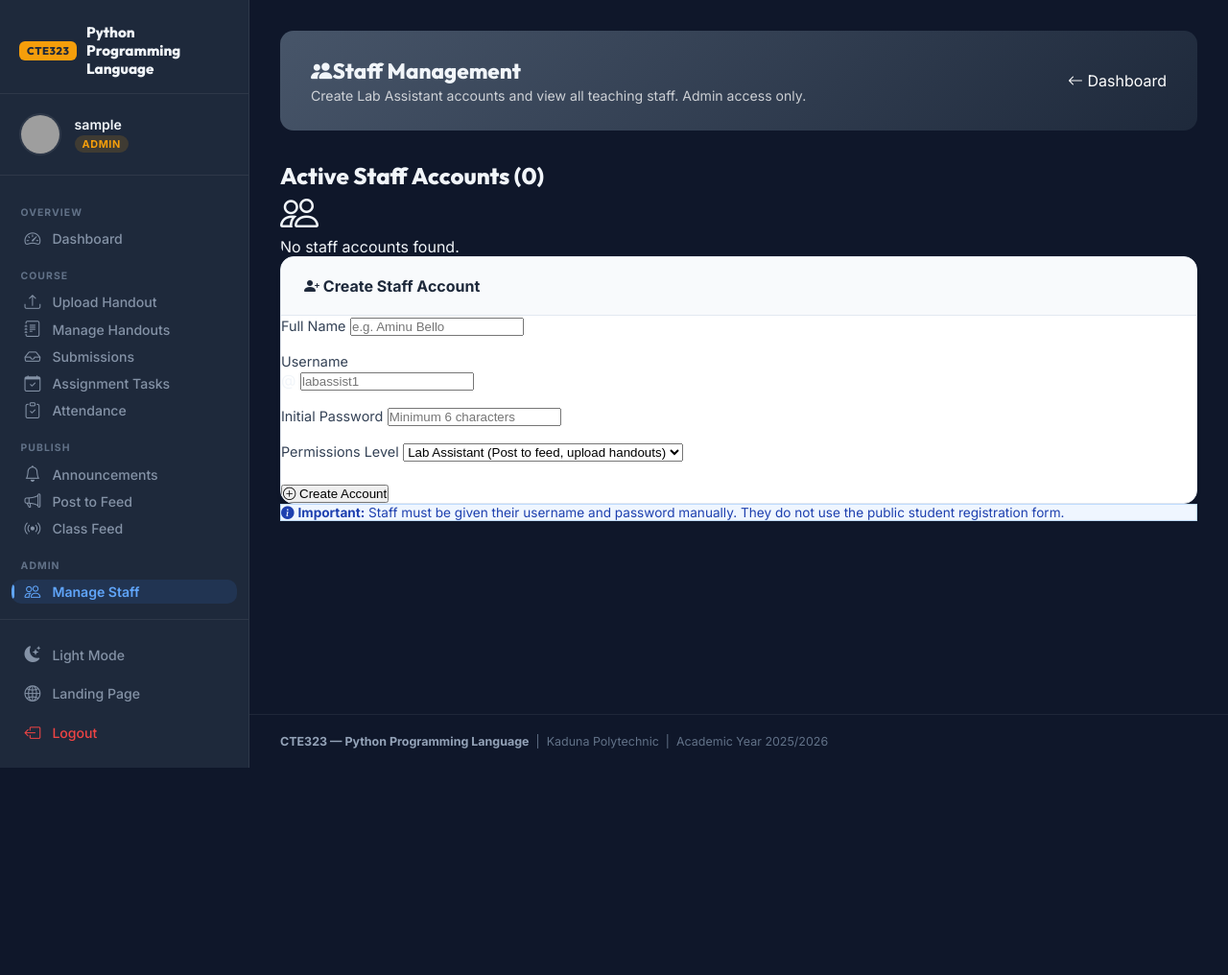
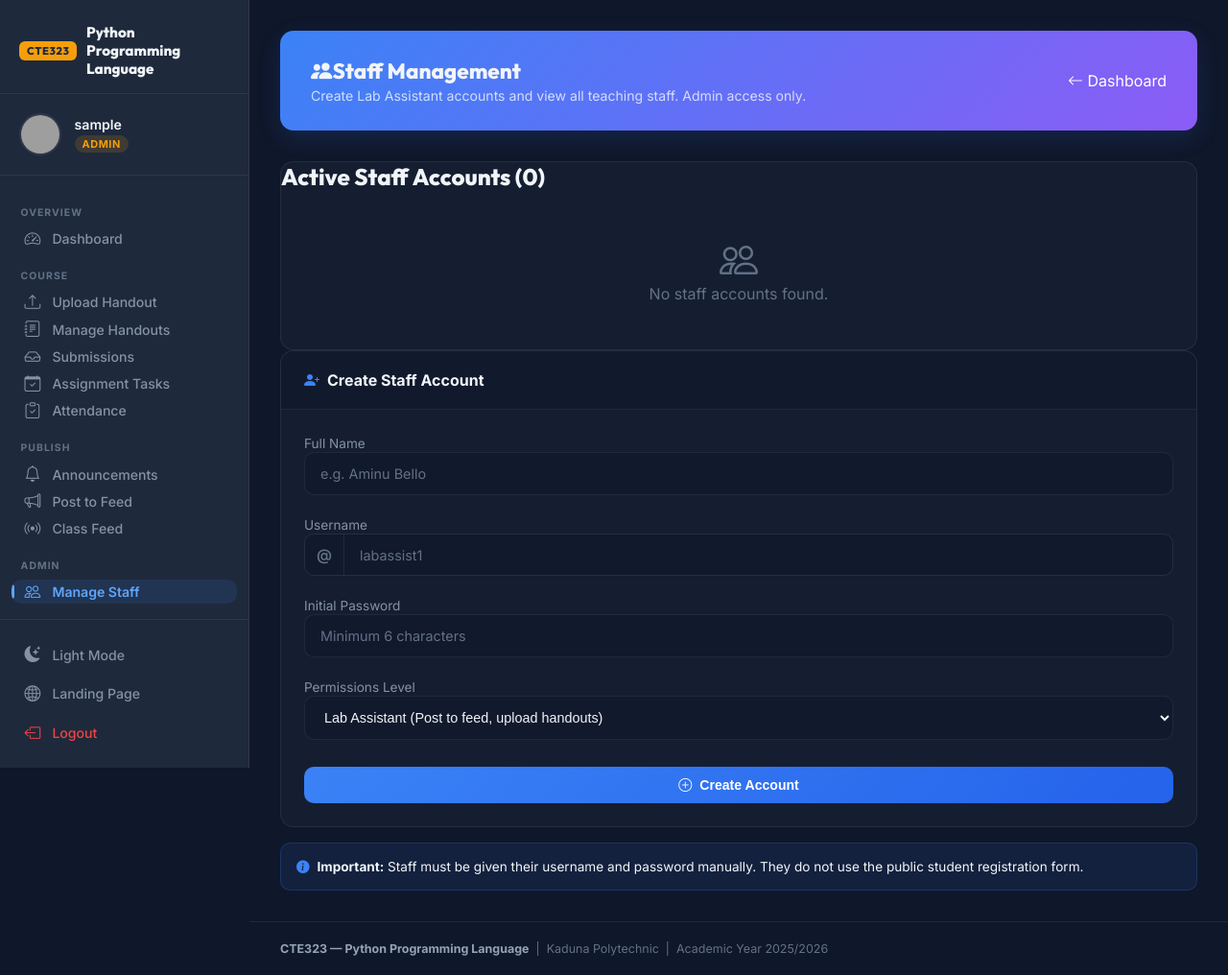
Before and after one commit to baabz/CTE323_LMS, a Flask app: page /admin/manage-staff in a window 1280 px wide. Shown: the whole page at 96% size. Before the commit the page ends 800 px from the top, so only its background shows below. Run offline with Flask 3, Linux system fonts and the light colour scheme; the visitor is signed in with stand-in values (Sample User, id 1); data that the repository does not hold is empty; some libraries are stand-ins or nearby versions; grey boxes are pictures that could not be loaded.

Commit message:
Fix styling on staff management page to align with the premium theme and support dark/light modes

```diff
--- a/templates/admin/manage_staff.html
+++ b/templates/admin/manage_staff.html
@@ -4,24 +4,27 @@
 {% block extra_head %}
 <style>
   .page-header {
-    background: linear-gradient(135deg, #475569 0%, #1e293b 100%);
+    background: linear-gradient(135deg, var(--accent-blue), var(--accent-purple));
     border-radius: 14px; padding: 1.75rem 2rem;
     color: #fff; margin-bottom: 2rem;
+    box-shadow: 0 8px 25px rgba(59, 130, 246, 0.15);
   }
   .page-header h1 { font-size: 1.4rem; font-weight: 700; margin: 0 0 0.2rem; }
   .page-header p  { color: rgba(255,255,255,0.75); margin: 0; font-size: 0.88rem; }
 
   /* Table styling */
   .staff-table th {
-    background: #f8fafc; font-size: 0.72rem; text-transform: uppercase;
-    letter-spacing: 0.06em; color: #64748b; font-weight: 700;
-    padding: 0.9rem 1.25rem; border-bottom: 1px solid #e2e8f0;
+    background: var(--input-bg);
+    font-size: 0.72rem; text-transform: uppercase;
+    letter-spacing: 0.06em; color: var(--text-muted); font-weight: 700;
+    padding: 0.9rem 1.25rem; border-bottom: 1px solid var(--border);
   }
   .staff-table td {
     padding: 1rem 1.25rem; vertical-align: middle;
-    border-bottom: 1px solid #f1f5f9; font-size: 0.9rem;
+    border-bottom: 1px solid var(--border); font-size: 0.9rem;
+    color: var(--text-primary);
   }
-  .staff-table tbody tr:hover { background: #f8fafc; }
+  .staff-table tbody tr:hover { background: var(--table-row-hover); }
   .staff-table tbody tr:last-child td { border-bottom: none; }
 
   /* Role badges */
@@ -29,8 +32,8 @@
     font-size: 0.7rem; font-weight: 700; text-transform: uppercase;
     letter-spacing: 0.06em; padding: 4px 10px; border-radius: 20px;
   }
-  .role-badge.admin { background: #fef3c7; color: #b45309; }
-  .role-badge.sub   { background: #ccfbf1; color: #0f766e; }
+  .role-badge.admin { background: rgba(245,158,11,0.15); color: var(--accent-amber); }
+  .role-badge.sub   { background: rgba(16,185,129,0.15); color: var(--accent-green); }
 
   .avatar-circle {
     width: 38px; height: 38px; border-radius: 50%;
@@ -38,20 +41,22 @@
     display: flex; align-items: center; justify-content: center;
     flex-shrink: 0;
   }
-  .avatar-circle.admin { background: linear-gradient(135deg, #f59e0b, #d97706); }
-  .avatar-circle.sub   { background: linear-gradient(135deg, #14b8a6, #0f766e); }
+  .avatar-circle.admin { background: linear-gradient(135deg, var(--accent-amber), #d97706); }
+  .avatar-circle.sub   { background: linear-gradient(135deg, var(--accent-green), #0f766e); }
 
   /* Form card */
   .form-card {
-    background: #fff; border: 1px solid #e2e8f0; border-radius: 14px;
-    box-shadow: 0 4px 6px -1px rgba(0,0,0,0.05); overflow: hidden;
+    background: var(--card-bg);
+    backdrop-filter: blur(16px);
+    border: 1px solid var(--border);
+    border-radius: 14px;
+    overflow: hidden;
   }
   .form-card .card-header {
-    background: #f8fafc; border-bottom: 1px solid #e2e8f0;
-    padding: 1.25rem 1.5rem; font-weight: 700; color: #1e293b;
+    background: var(--input-bg);
+    border-bottom: 1px solid var(--border);
+    padding: 1.25rem 1.5rem; font-weight: 700; color: var(--text-primary);
   }
-
-  /* ===== FORM ERROR STYLING (Dark Theme Aligned) ===== */
 
   /* Form-level error summary */
   .flash-msg {
@@ -62,22 +67,22 @@
   .flash-msg.danger {
     background: rgba(239,68,68,0.08);
     border: 1px solid rgba(239,68,68,0.18);
-    color: #f87171;
+    color: #fca5a5;
   }
   .flash-msg i { font-size: 1.1rem; flex-shrink: 0; }
   .flash-msg strong { font-weight: 600; }
   .flash-msg > div { line-height: 1.4; }
 
   /* Field wrapper for conditional error styling */
-  .form-field-group { margin-bottom: 1rem; position: relative; }
-  .form-field-group.has-error .form-label { color: #ef4444; font-weight: 600; }
-  .form-field-group.has-error .form-control,
+  .form-field-group { margin-bottom: 1.25rem; position: relative; }
+  .form-field-group.has-error .form-label { color: #f87171; font-weight: 600; }
+  .form-field-group.has-error .input-dark,
   .form-field-group.has-error .form-select {
     border-color: #f87171 !important;
     background-color: rgba(239,68,68,0.02);
     box-shadow: 0 0 0 3px rgba(239,68,68,0.1);
   }
-  .form-field-group.has-error .form-control:focus,
+  .form-field-group.has-error .input-dark:focus,
   .form-field-group.has-error .form-select:focus {
     border-color: #f87171 !important;
     box-shadow: 0 0 0 3px rgba(239,68,68,0.15) !important;
@@ -98,6 +103,52 @@
     flex-shrink: 0;
     font-size: 0.85rem;
     margin-top: 2px;
+  }
+
+  /* Custom input prefix group */
+  .input-prefix-group {
+    display: flex;
+    border-radius: 10px;
+    overflow: hidden;
+    border: 1px solid var(--border);
+  }
+  .input-prefix-addon {
+    background: var(--input-bg);
+    color: var(--text-muted);
+    font-weight: 600;
+    padding: 0 0.75rem;
+    display: flex;
+    align-items: center;
+    border-right: 1px solid var(--border);
+  }
+  .input-prefix-group .input-dark {
+    border: none;
+    border-radius: 0 10px 10px 0;
+  }
+
+  .form-select-dark {
+    width: 100%;
+    background: var(--input-bg);
+    border: 1px solid var(--border);
+    border-radius: 10px;
+    padding: 0.8rem 1rem;
+    color: var(--text-primary);
+    font-size: 0.9rem;
+    outline: none;
+    cursor: pointer;
+    transition: border-color 0.2s, box-shadow 0.2s;
+  }
+  .form-select-dark:focus {
+    border-color: var(--accent-blue);
+    box-shadow: 0 0 0 3px rgba(59, 130, 246, 0.15);
+  }
+  [data-theme="light"] .form-select-dark option {
+    background: #fff;
+    color: #334155;
+  }
+  [data-theme="dark"] .form-select-dark option {
+    background: var(--bg-surface);
+    color: #fff;
   }
 </style>
 {% endblock %}
@@ -121,19 +172,19 @@
        STAFF LIST TABLE
        ===================================================================== -->
   <div class="col-lg-7">
-    <div class="card border-0 shadow-sm" style="border-radius:14px; overflow:hidden;">
-      <div class="card-header bg-white border-bottom-0 pt-4 pb-0 px-4">
-        <h2 class="h6 fw-bold mb-0">Active Staff Accounts ({{ staff|length }})</h2>
+    <div class="dark-card" style="overflow:hidden;">
+      <div class="card-header border-bottom-0 pt-4 pb-0 px-4">
+        <h2 class="h6 fw-bold mb-0" style="color:var(--text-primary);">Active Staff Accounts ({{ staff|length }})</h2>
       </div>
 
       <div class="card-body p-0 mt-3">
         {% if staff %}
         <div class="table-responsive">
-          <table class="table staff-table mb-0">
+          <table class="table staff-table mb-0" style="border-collapse: collapse; width: 100%;">
             <thead>
               <tr>
-                <th style="padding-left:1.5rem;">Staff Member</th>
-                <th>System Role</th>
+                <th style="padding-left:1.5rem; text-align: left;">Staff Member</th>
+                <th style="text-align: left;">System Role</th>
                 <th style="text-align:right; padding-right:1.5rem;">Joined</th>
               </tr>
             </thead>
@@ -143,13 +194,13 @@
 
                 {# Avatar + Name + Username #}
                 <td style="padding-left:1.5rem;">
-                  <div class="d-flex align-items-center gap-3">
+                  <div class="d-flex align-items-center gap-3" style="display: flex; align-items: center; gap: 1rem;">
                     <div class="avatar-circle {{ 'admin' if member['role'] == 'admin' else 'sub' }}">
                       {{ (member['full_name'] or member['username'])[0] | upper }}
                     </div>
                     <div>
-                      <div class="fw-semibold text-dark">{{ member['full_name'] or member['username'] }}</div>
-                      <div class="small text-muted" style="font-family:monospace;">@{{ member['username'] }}</div>
+                      <div class="fw-semibold" style="color:var(--text-primary); font-weight: 600;">{{ member['full_name'] or member['username'] }}</div>
+                      <div class="small text-muted" style="font-family:monospace; font-size: 0.8rem; color:var(--text-muted);">@{{ member['username'] }}</div>
                     </div>
                   </div>
                 </td>
@@ -164,7 +215,7 @@
                 </td>
 
                 {# Date #}
-                <td style="text-align:right; padding-right:1.5rem; color:#64748b; font-size:0.82rem;">
+                <td style="text-align:right; padding-right:1.5rem; color:var(--text-muted); font-size:0.82rem;">
                   {{ member['created_at'].split(' ')[0] }}
                 </td>
 
@@ -175,7 +226,7 @@
         </div>
 
         {% else %}
-        <div class="p-5 text-center text-muted">
+        <div class="p-5 text-center text-muted" style="padding: 3rem; text-align: center; color: var(--text-muted);">
           <i class="bi bi-people" style="font-size: 2.5rem;"></i>
           <p class="mt-2 mb-0">No staff accounts found.</p>
         </div>
@@ -191,11 +242,11 @@
        ===================================================================== -->
   <div class="col-lg-5">
     <div class="form-card">
-      <div class="card-header d-flex align-items-center gap-2">
-        <i class="bi bi-person-plus-fill text-primary"></i>
+      <div class="card-header d-flex align-items-center gap-2" style="display: flex; align-items: center; gap: 0.5rem;">
+        <i class="bi bi-person-plus-fill" style="color:var(--accent-blue);"></i>
         <span>Create Staff Account</span>
       </div>
-      <div class="card-body p-4">
+      <div class="card-body p-4" style="padding: 1.5rem;">
 
         <form action="{{ url_for('add_staff') }}" method="POST" novalidate>
 
@@ -216,8 +267,8 @@
 
           {# Full Name Field #}
           <div class="form-field-group {% if errors and errors.get('full_name') %}has-error{% endif %}">
-            <label for="staff-fullname" class="form-label fw-semibold" style="color:#334155; font-size:0.9rem;">Full Name</label>
-            <input type="text" class="form-control" id="staff-fullname" name="full_name" placeholder="e.g. Aminu Bello" required value="{{ form.get('full_name','') if form is defined else '' }}">
+            <label for="staff-fullname" class="form-label fw-semibold" style="color:var(--text-secondary); font-size:0.85rem; margin-bottom: 0.4rem;">Full Name</label>
+            <input type="text" class="input-dark" id="staff-fullname" name="full_name" placeholder="e.g. Aminu Bello" required value="{{ form.get('full_name','') if form is defined else '' }}">
             {% if errors and errors.get('full_name') %}
               <div class="form-error-msg">
                 <i class="bi bi-exclamation-circle-fill"></i>
@@ -228,10 +279,10 @@
 
           {# Username Field #}
           <div class="form-field-group {% if errors and errors.get('username') %}has-error{% endif %}">
-            <label for="staff-username" class="form-label fw-semibold" style="color:#334155; font-size:0.9rem;">Username</label>
-            <div class="input-group">
-              <span class="input-group-text bg-light text-muted">@</span>
-              <input type="text" class="form-control" id="staff-username" name="username" placeholder="labassist1" required value="{{ form.get('username','') if form is defined else '' }}">
+            <label for="staff-username" class="form-label fw-semibold" style="color:var(--text-secondary); font-size:0.85rem; margin-bottom: 0.4rem;">Username</label>
+            <div class="input-prefix-group">
+              <span class="input-prefix-addon">@</span>
+              <input type="text" class="input-dark" id="staff-username" name="username" placeholder="labassist1" required value="{{ form.get('username','') if form is defined else '' }}">
             </div>
             {% if errors and errors.get('username') %}
               <div class="form-error-msg">
@@ -243,8 +294,8 @@
 
           {# Password Field #}
           <div class="form-field-group {% if errors and errors.get('password') %}has-error{% endif %}">
-            <label for="staff-password" class="form-label fw-semibold" style="color:#334155; font-size:0.9rem;">Initial Password</label>
-            <input type="password" class="form-control" id="staff-password" name="password" placeholder="Minimum 6 characters" minlength="6" required>
+            <label for="staff-password" class="form-label fw-semibold" style="color:var(--text-secondary); font-size:0.85rem; margin-bottom: 0.4rem;">Initial Password</label>
+            <input type="password" class="input-dark" id="staff-password" name="password" placeholder="Minimum 6 characters" minlength="6" required>
             {% if errors and errors.get('password') %}
               <div class="form-error-msg">
                 <i class="bi bi-exclamation-circle-fill"></i>
@@ -255,8 +306,8 @@
 
           {# Role Dropdown Field #}
           <div class="form-field-group {% if errors and errors.get('role') %}has-error{% endif %}">
-            <label for="staff-role" class="form-label fw-semibold" style="color:#334155; font-size:0.9rem;">Permissions Level</label>
-            <select class="form-select" id="staff-role" name="role">
+            <label for="staff-role" class="form-label fw-semibold" style="color:var(--text-secondary); font-size:0.85rem; margin-bottom: 0.4rem;">Permissions Level</label>
+            <select class="form-select-dark" id="staff-role" name="role">
               <option value="sub_teacher" {% if (form.get('role') if form is defined else 'sub_teacher') == 'sub_teacher' %}selected{% endif %}>Lab Assistant (Post to feed, upload handouts)</option>
               <option value="admin" {% if (form.get('role') if form is defined else '') == 'admin' %}selected{% endif %}>Admin / Lead Lecturer (Full system access)</option>
             </select>
@@ -268,7 +319,7 @@
             {% endif %}
           </div>
 
-          <button type="submit" id="add-staff-btn" class="btn btn-primary w-100 fw-semibold" style="margin-top: 0.5rem;">
+          <button type="submit" id="add-staff-btn" class="btn-primary-dark w-100 fw-semibold" style="margin-top: 0.5rem; justify-content: center; width: 100%;">
             <i class="bi bi-plus-circle me-1"></i> Create Account
           </button>
 
@@ -278,8 +329,8 @@
     </div>
 
     {# Info Notice #}
-    <div class="mt-3 p-3 rounded" style="background:#eff6ff; border: 1px solid #bfdbfe; color:#1e40af; font-size:0.85rem;">
-      <i class="bi bi-info-circle-fill me-1"></i>
+    <div class="mt-3 p-3 rounded" style="margin-top: 1rem; padding: 1rem; border-radius: 10px; background:rgba(59, 130, 246, 0.1); border: 1px solid rgba(59, 130, 246, 0.2); color:var(--text-primary); font-size:0.85rem;">
+      <i class="bi bi-info-circle-fill me-1" style="color:var(--accent-blue); margin-right: 0.25rem;"></i>
       <strong>Important:</strong> Staff must be given their username and password manually. They do not use the public student registration form.
     </div>
   </div>
```
